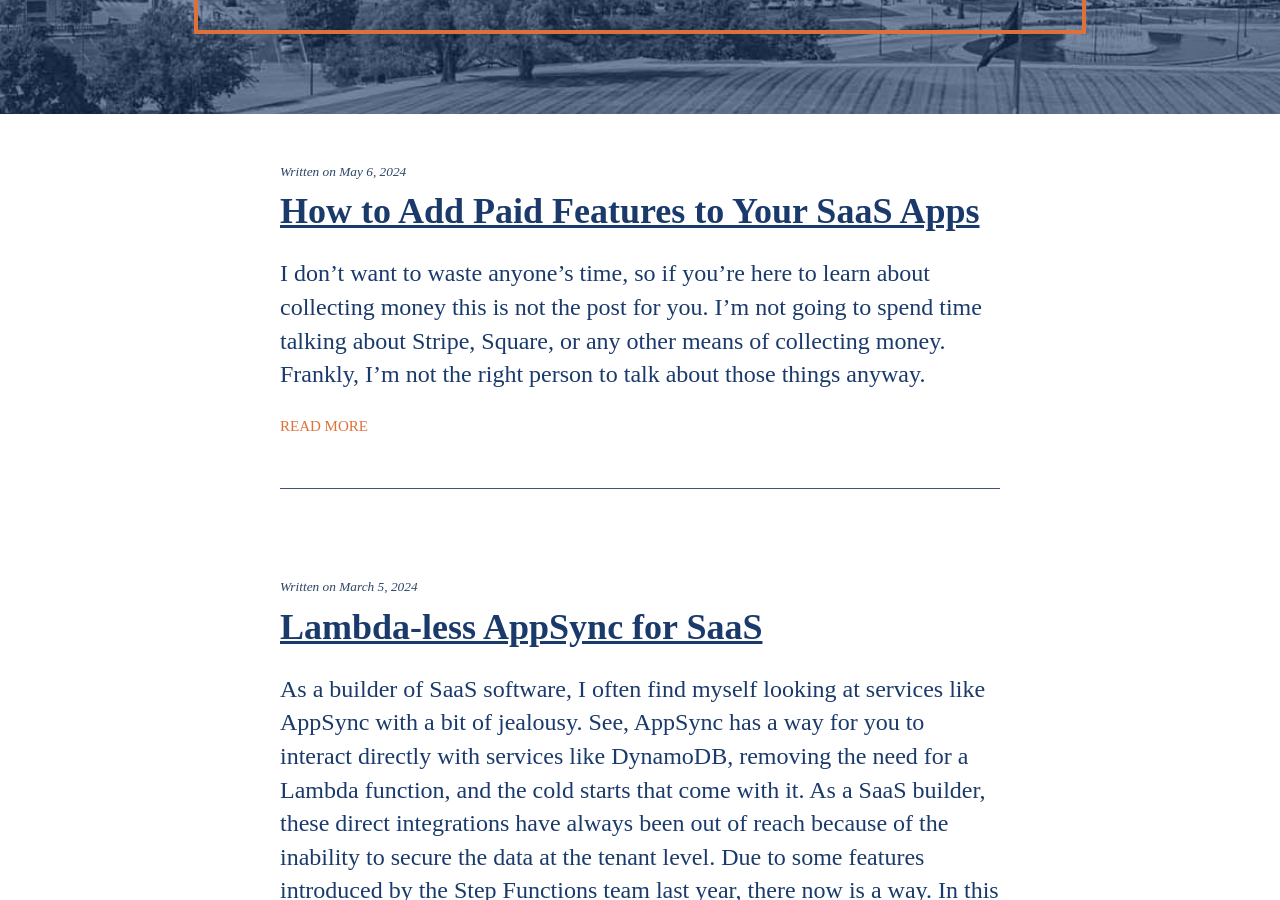
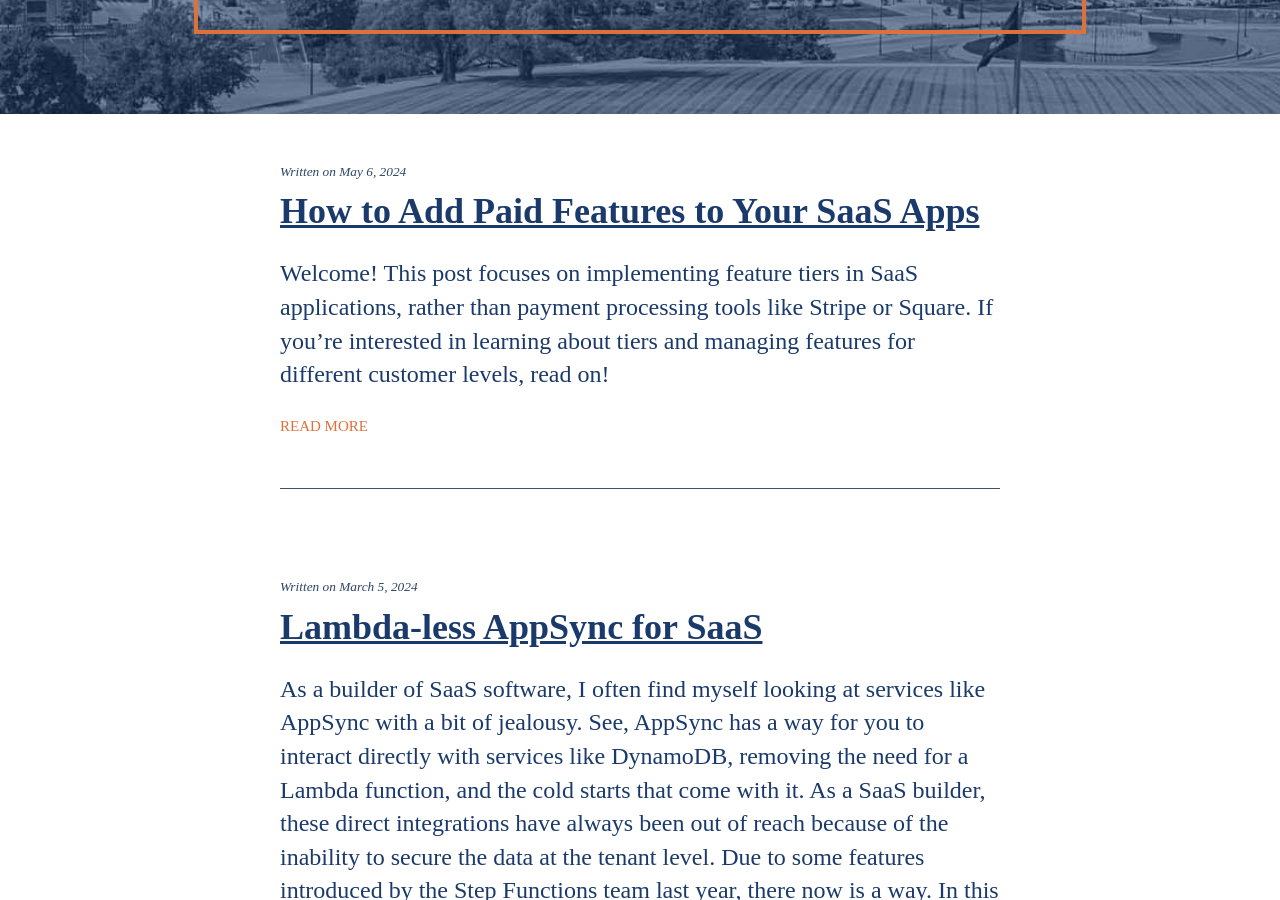
Before and after one commit to jasonwadsworth/jasonwadsworth.github.io, a Jekyll site: the page built from index.html, in a window 1280 px wide and 900 px high, scrolled down 550 px. Built offline with Jekyll 4.4.1, drawn with Linux system fonts in a browser that asks for light colours; some web fonts are replaced; some of the changed lines change nothing that is shown.

Commit message:
Minor updates to phrasing, grammar, content

```diff
--- a/_posts/2024-05-06-adding-paid-features-to-saas.md
+++ b/_posts/2024-05-06-adding-paid-features-to-saas.md
@@ -6,8 +6,7 @@
   - SaaS
 ---
 
-I don't want to waste anyone's time, so if you're here to learn about collecting money this is not the post for you. I'm not going to spend time talking about Stripe, Square, or any other means of collecting money. Frankly, I'm not the right person to talk about those things anyway.
-
+Welcome! This post focuses on implementing feature tiers in SaaS applications, rather than payment processing tools like Stripe or Square. If you're interested in learning about tiers and managing features for different customer levels, read on!
 
 If you are still here, great! Let's get into what I am going to talk about.
 
@@ -33,15 +32,17 @@
 
 ### Learning
 
-One thing that is often overlooked when considering a free tier is the value of what you can learn by having more users using your app. If you've ever worked in a startup, or just have worked on an app with limited users, you know how challenging it can be to get feedback, and then to understand what value to put on the feedback you get. With a small set of users you aren't sure if the request from one or two users is really valuable or just valuable to them. As you increase the number of users in your app you have a chance to hear from a larger audience. That means a bigger sample size and more meaningful data.
+One thing that is often overlooked when considering a free tier is the value of what you can learn by having more users using your app. If you've ever worked in a startup, or just have worked on an app with limited users, you know how challenging it can be to get feedback, and then to understand what value to put on the feedback you get. With a small set of users, you aren't sure if the request from one or two users is really valuable or just valuable to them. As you increase the number of users in your app you have a chance to hear from a larger audience. That means a bigger sample size and more meaningful data.
 
 Keep this one in mind if you are deciding whether or not to hold on to the lower tier(s) of your app.
 
 It's also important to always understand your users. Users at different tiers sometimes have different needs. Be sure to weigh your feedback in light of who you are getting the feedback from and test any hypothesis against all of your user personas.
 
+It's also important to always understand your users. Users at different tiers sometimes have different needs. Be sure to weigh your feedback in light of who you are getting the feedback from and test any hypothesis against all of your user personas.
+
 ### Enablement
 
-One last point I'll make on the "why" is that it can enable you to do things that you can't do for free, or can't do at the price of your current app. Imagine you want to add some cool AI feature to your app. It sounds like a great idea but you quickly realize that giving it away is just too expensive. By adding a new tier you can charge a fee that makes adding that feature an option. This can be true even if you aren't looking to make money; you can price it in a way that at least covers the cost.
+Speaking of understanding user needs, one last point on the "why" of offering tiers is that it can enable you to do things that you can't do for free, or can't do at the price of your current app. Imagine you want to add a cool AI feature to your app. It sounds like a great idea, but you quickly realize that giving it away for free is too expensive. By adding a new tier you can charge a fee that makes adding that feature an option. This can be true even if you aren't looking to make money; you can price it in a way that at least covers the cost.
 
 ## Tier Management
 
@@ -61,7 +62,7 @@
 
 ### Do Use 3rd Party Tools
 
-This kind of goes without saying since it's the opposite of the first don't I listed, but it's worth restating and giving some examples. Using tools from third parties means taking advantage of what they have done so you don't have to do that work. This means you are free to build things that make your app special. I like to use feature flag tools for this. Some examples are [LauchDarkly](https://launchdarkly.com/), [Split](https://www.split.io/), and [AWS App Config](https://aws.amazon.com/systems-manager/features/appconfig/). I can't say I've used App Config, but the principles behind all of these are about the same; you pass in some bit of information and it tells you if the thing is on/off. It's a simple way to get tier management without a lot of work. Plus, if you aren't using feature flags in your app already you really should consider them. That's probably worth a blog post of its own.
+This kind of goes without saying since it's the opposite of the first don't I listed, but it's worth restating and giving some examples. Using tools from third parties means taking advantage of what they have done so you don't have to do that work. This means you are free to build things that make your app special. I like to use feature flag tools for this. Some examples are [LaunchDarkly](https://launchdarkly.com/), [Split](https://www.split.io/), and [AWS App Config](https://aws.amazon.com/systems-manager/features/appconfig/). I can't say I've used App Config, but the principles behind all of these are about the same; you pass in some bit of information and it tells you if the thing is on/off. It's a simple way to get tier management without a lot of work. Plus, if you aren't using feature flags in your app already you really should consider them. That's probably worth a blog post of its own.
 
 ### Start With Options That Don't Scale
 
@@ -81,7 +82,7 @@
 
 ![AppSync to Step Functions](https://jason.wadsworth.dev/images/2024-05-06/tier-feature.gif)
 
-Each tier shows you what features are included. Imagine if you want to move a feature from the basic tier to the free tier. If you focus on tiers then you have to go into the code and make that change. That doesn't sound so bad, after all, it's just one feature, so probably just one place in the code. What if you decided to add a whole new tier? Now you have to find every feature throughout the code and make sure the new tier is included in all the right spots. This makes changing tiers difficult and limits your sales and marketing options.
+Each tier shows you what features are included. Imagine if you want to move a feature from the basic tier to the free tier. If you focus on tiers then you have to go into the code and make that change. That doesn't sound so bad, after all, it's just one feature, so just one place in the code. What if you decided to add a whole new tier? Now you have to find every feature throughout the code and make sure the new tier is included in all the right spots. This makes changing tiers difficult and limits your sales and marketing options.
 
 In addition to allowing you to change tiers, taking a feature-based approach allows you to grandfather in users when you make changes, and even do ala-cart sales where individual features are added for particular customers.
 
@@ -105,11 +106,11 @@
 
 When you're building a UI that has different levels of permissions it's a good practice to hide things from users that they can't do. This limits confusion and generally creates a better user experience. How many of you have clicked a button in the AWS console only to be given an error message saying you aren't allowed. Not a great experience.
 
-When dealing with tiers and features you want to take a different approach. As we've already said, permissions and features are not the same. When you have a feature that is available to the user at a different tier you want the UI to show that to them. That doesn't mean it should look like you can do something and it will give you an error when you try it. Let's not rebuild the AWS console. But you can grey out a button and show a message when the user hovers over it.
+When dealing with tiers and features you want to take a different approach. As we've already said, permissions and features are not the same. When you have a feature that is available to the user at a different tier you want the UI to show that to them. That doesn't mean it should look like you can do something and it will give you an error when you try it. Let's avoid rebuilding the AWS console experience. But you can grey out a button and show a message when the user hovers over it.
 
 ![AppSync to Step Functions](https://jason.wadsworth.dev/images/2024-05-06/feature-hint.gif)
 
-Making sure your UI is aware is how you upsell. You have users in the app and they may not even realize what your app can do if they paid you a bit more. Tell them!
+Making sure your UI is aware is how you upsell. You have users in the app who may not realize what additional capabilities your app offers at higher pricing tiers. Tell them!
 
 ## Dealing With Noisy Neighbors
 
@@ -123,9 +124,9 @@
 
 ![AppSync to Step Functions](https://jason.wadsworth.dev/images/2024-05-06/rate-limiting.gif)
 
-There is a reason why every API, every service, in AWS has limits. The main reason is because AWS is IaaS/PaaS. Those share the same noisy neighbor problem as a SaaS app. Rate limiting allows you to limit how much any one user or tenant is able to use your system. By controlling the rate at which tenants can use your application you can avoid becoming overwhelmed by a single tenant.
+There is a reason why every API, every service, in AWS has limits. The main reason is that AWS is IaaS/PaaS. Those share the same noisy neighbor problem as a SaaS app. Rate limiting allows you to limit how much any one user or tenant can use your system. By controlling the rate at which tenants can use your application you can avoid becoming overwhelmed by a single tenant.
 
-In AWS one way to achieve this is by utilizing [usage plans](https://docs.aws.amazon.com/apigateway/latest/developerguide/api-gateway-api-usage-plans.html) in API Gateway. With a usage plan, you can set the maximum rate for calls with the same API key. The nice thing is that you can have different usage plans so you can have different limits for different tiers. You might want your paid customers to be able to hit your APIs more frequently that the free ones, and usage plans make that easy to do.
+In AWS one way to achieve this is by utilizing [usage plans](https://docs.aws.amazon.com/apigateway/latest/developerguide/api-gateway-api-usage-plans.html) in API Gateway. With a usage plan, you can set the maximum rate for calls with the same API key. The nice thing is that you can have different usage plans so you can have different limits for different tiers. You might want your paid customers to be able to hit your APIs more frequently than the free ones, and usage plans make that easy to do.
 
 If you aren't using API Gateway (REST API to be specific) your options are a bit more limited. You can get some benefit from [WAF](https://aws.amazon.com/waf/), though it's not really designed to be tenant-based. Still, it can help. Beyond that, you're mostly on your own. Keep in mind that anything you implement in your code is already sharing some amount of resources. Let's just hope AWS decides to add it to other places, like AppSync, in the near future.
 
@@ -153,7 +154,7 @@
 
 ## Understanding Your Cost
 
-Even if you aren't adding multiple tiers to your app you really should try to understand the costs of each tenant/user. When you're considering adding tiers, either up or down stream, this information is crucial in understanding how much to charge and what features belong in what tier.
+Even if you aren't adding multiple tiers to your app you really should try to understand the costs of each tenant/user. When you're considering adding tiers, either up or downstream, this information is crucial in understanding how much to charge and what features belong in what tier.
 
 ### Custom Metrics
 
@@ -177,4 +178,4 @@
 - Don’t forget about your neighbors
 - Always be aware of cost
 
-If you want to hear some more thoughts on this topic check out the presentation I recently did on this subject. There was a lot of great discussion that followed the presentation.
+If you want to hear some more thoughts on this topic check out the [presentation](https://www.youtube.com/watch?v=x0F9I8tuKNY) I recently did on this subject with the [#BelieveInServerless](https://believeinserverless.com) group. There was a lot of great discussion that followed the presentation.
```
